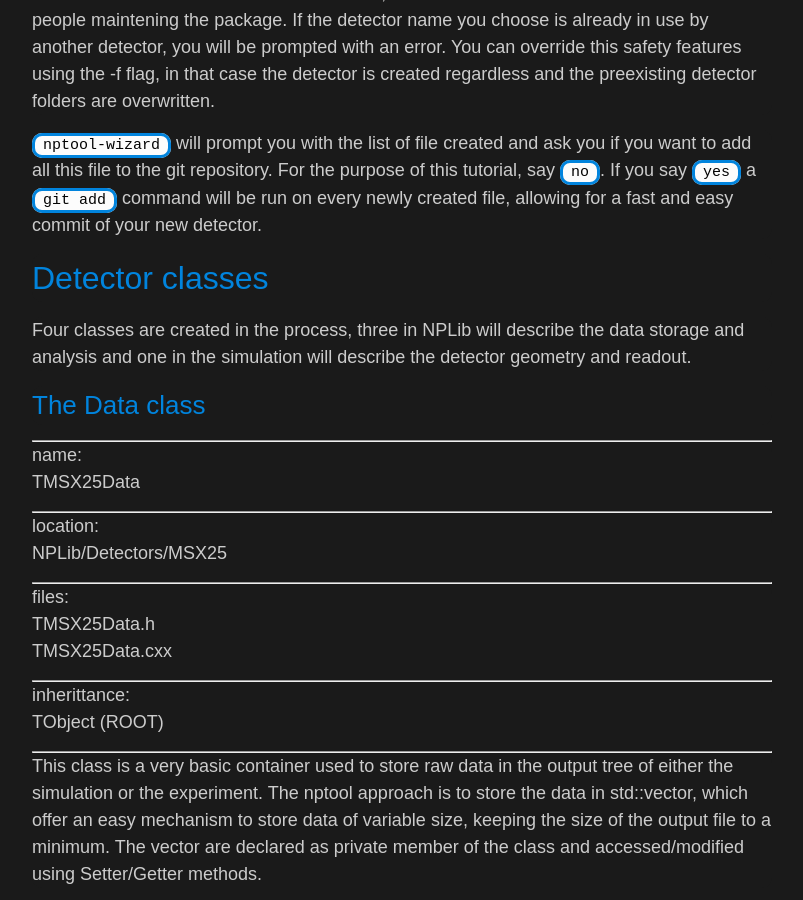
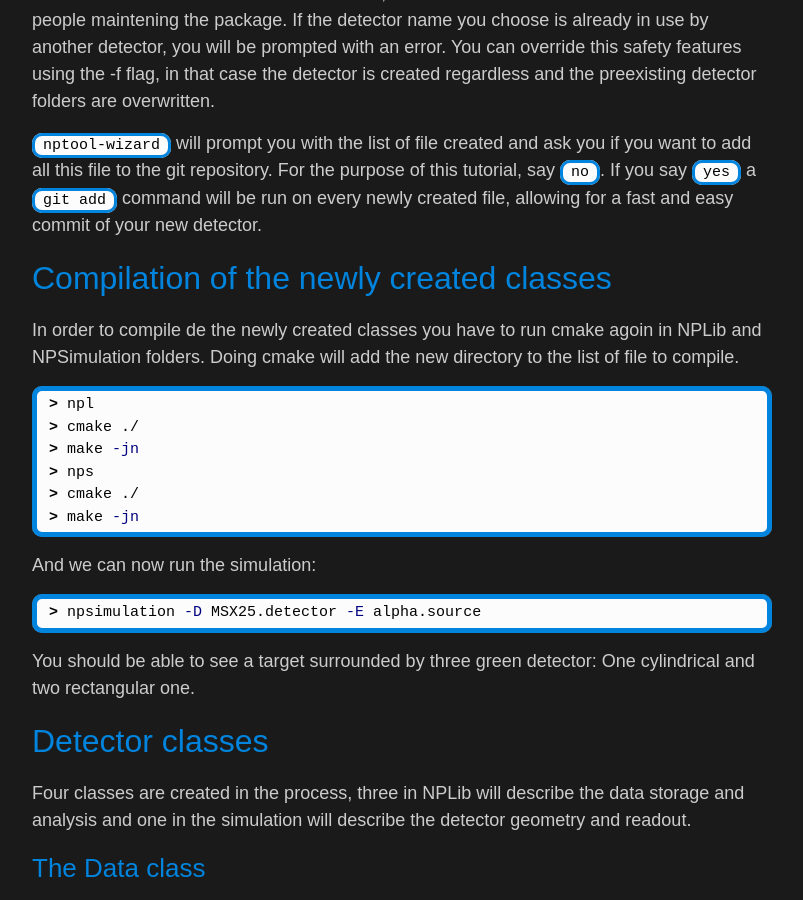
Before and after one commit to adrien-matta/nptool, a Jekyll site: the page built from _manual/adding-detectors.md, in a window 1280 px wide and 900 px high, scrolled down 855 px. Shown: the whole window, without its empty margins (238-1041 px from the left). Built offline with Jekyll 4.4.1, drawn with Linux system fonts in a browser that asks for light colours; some web fonts are replaced; some of the changed text lies outside the part shown.

Commit message:
* updating tutorial

```diff
--- a/_manual/adding-detectors.md
+++ b/_manual/adding-detectors.md
@@ -20,6 +20,24 @@ You will be prompted by the script to enter your new detector name (for the sake
 
 `nptool-wizard` will prompt you with the list of file created and ask you if you want to add all this file to the git repository. For the purpose of this tutorial, say `no`. If you say `yes` a `git add` command will be run on every newly created file, allowing for a fast and easy commit of your new detector.
 
+## Compilation of the newly created classes
+In order to compile de the newly created classes you have to run cmake agoin in NPLib and NPSimulation folders. Doing cmake will add the new directory to the list of file to compile.
+
+{% highlight bash %}
+> npl
+> cmake ./
+> make -jn
+> nps
+> cmake ./
+> make -jn
+{% endhighlight %}
+
+And we can now run the simulation:
+{% highlight bash %}
+> npsimulation -D MSX25.detector -E alpha.source
+{% endhighlight %}
+
+You should be able to see a target surrounded by three green detector: One cylindrical and two rectangular one.
 
 ## Detector classes
 Four classes are created in the process, three in NPLib will describe the data storage and analysis and one in the simulation will describe the detector geometry and readout.
```
Also changed, not shown: other parts of _manual/adding-detectors.md (+15 -1 lines), credit.md (+2 -1 lines).
